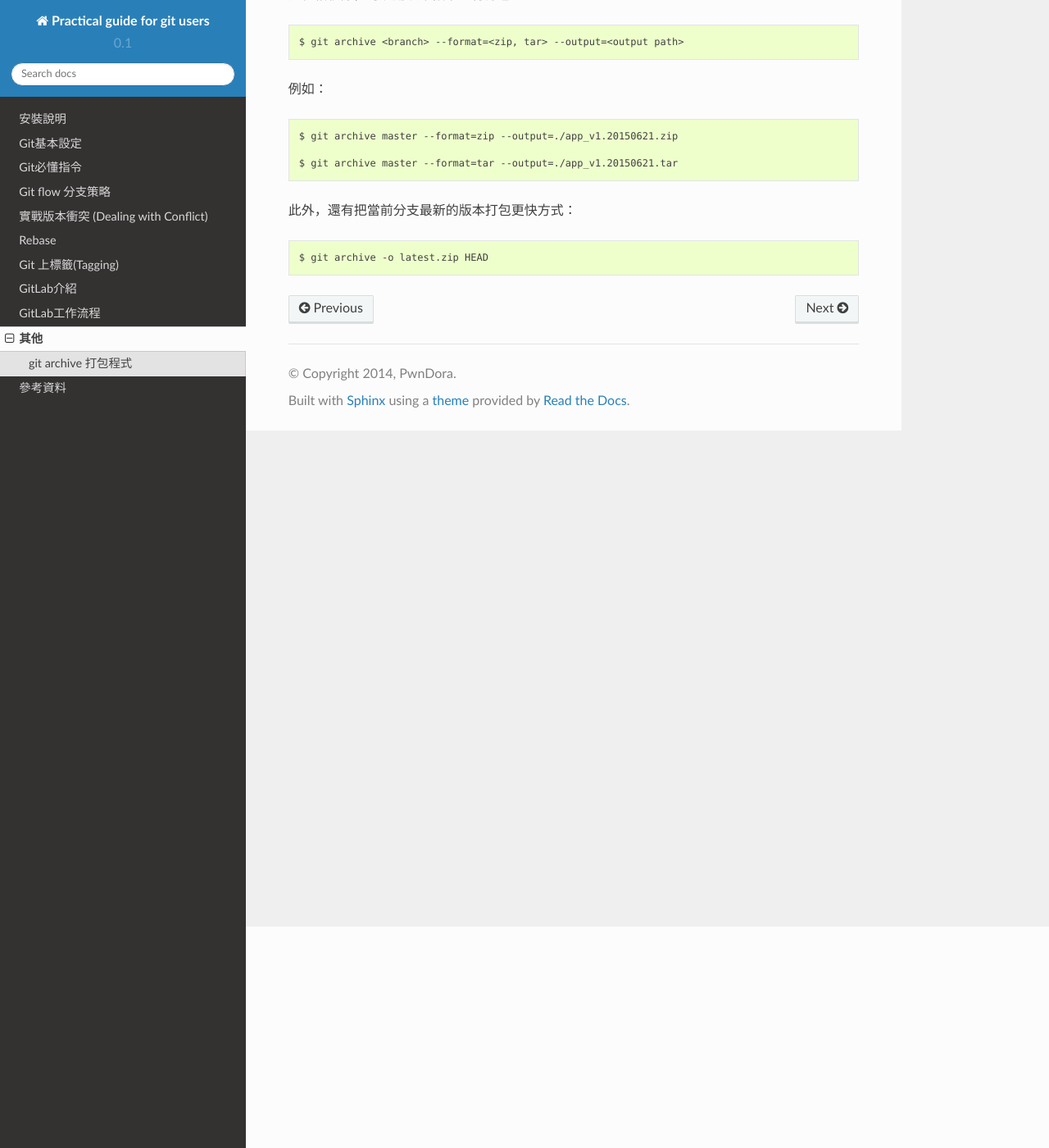
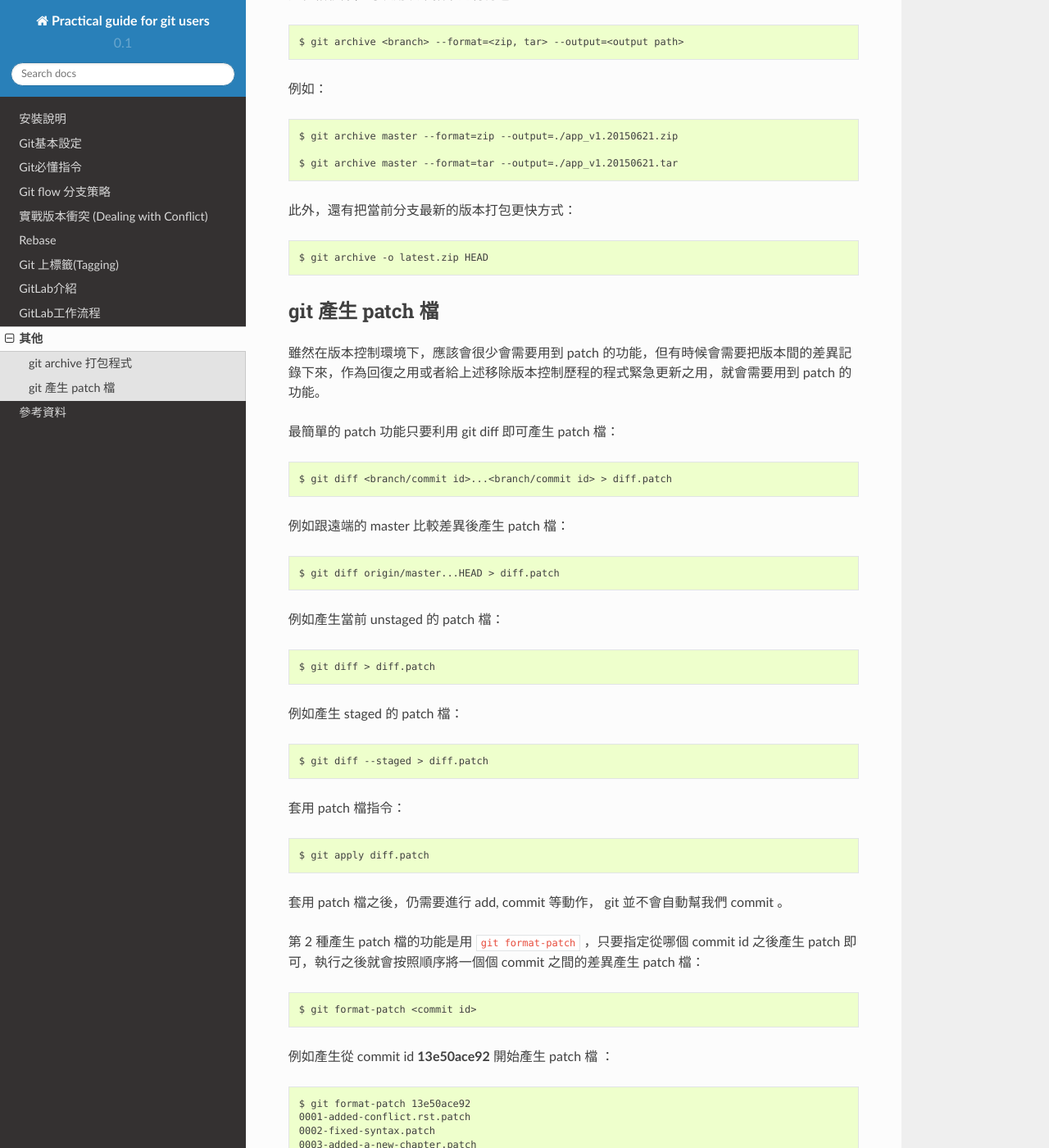
Before and after one commit to spitfire-sidra/git-tutorial, a Sphinx documentation site: the page built from source/other.rst, in a window 1280 px wide and 1400 px high, scrolled down 270 px. Shown: the whole window at 82% size. Built offline with Sphinx 7.4.7 and the Read the Docs theme 2.0.0, drawn with Linux system fonts in a browser that asks for light colours; some of the changed text lies outside the part shown.

Commit message:
added how to patch

```diff
--- a/source/other.rst
+++ b/source/other.rst
@@ -19,3 +19,65 @@ git archive 打包程式
 此外，還有把當前分支最新的版本打包更快方式： ::
 
     $ git archive -o latest.zip HEAD
+
+
+=======================
+git 產生 patch 檔
+=======================
+
+雖然在版本控制環境下，應該會很少會需要用到 patch 的功能，但有時候會需要把版本間的差異記錄下來，作為回復之用或者給上述移除版本控制歷程的程式緊急更新之用，就會需要用到 patch 的功能。
+
+最簡單的 patch 功能只要利用 git diff 即可產生 patch 檔： ::
+
+    $ git diff <branch/commit id>...<branch/commit id> > diff.patch
+
+例如跟遠端的 master 比較差異後產生 patch 檔： ::
+
+    $ git diff origin/master...HEAD > diff.patch
+
+例如產生當前 unstaged 的 patch 檔： ::
+
+    $ git diff > diff.patch
+
+例如產生 staged 的 patch 檔： ::
+
+    $ git diff --staged > diff.patch
+
+套用 patch 檔指令： ::
+
+    $ git apply diff.patch
+
+套用 patch 檔之後，仍需要進行 add, commit 等動作， git 並不會自動幫我們 commit 。
+
+
+第 2 種產生 patch 檔的功能是用 ``git format-patch`` ，只要指定從哪個 commit id 之後產生 patch 即可，執行之後就會按照順序將一個個 commit 之間的差異產生 patch 檔： ::
+
+    $ git format-patch <commit id>
+
+例如產生從 commit id **13e50ace92** 開始產生 patch 檔 ： ::
+
+    $ git format-patch 13e50ace92
+    0001-added-conflict.rst.patch
+    0002-fixed-syntax.patch
+    0003-added-a-new-chapter.patch
+
+執行結果就是按照次序產生一個個 patch 檔。
+
+如果只是需要該 commit id 之後的特定幾個 patch 檔，則可以加上數字來限制： ::
+
+    $ git format-patch 13e50ace92 -1
+    0001-added-conflict.rst.patch
+
+而 2 個 commit id 之間的 patch 檔則可以用： ::
+
+    $ git format-patch <commit id 1> <commit id 2>
+
+套用 patch 檔則是使用 ``git am`` ： ::
+
+套用所有 patch 檔： ::
+
+    $ git am *.patch
+
+套用單個 patch 檔： ::
+
+    $ git am 0001-added-conflict.rst.patch
```
